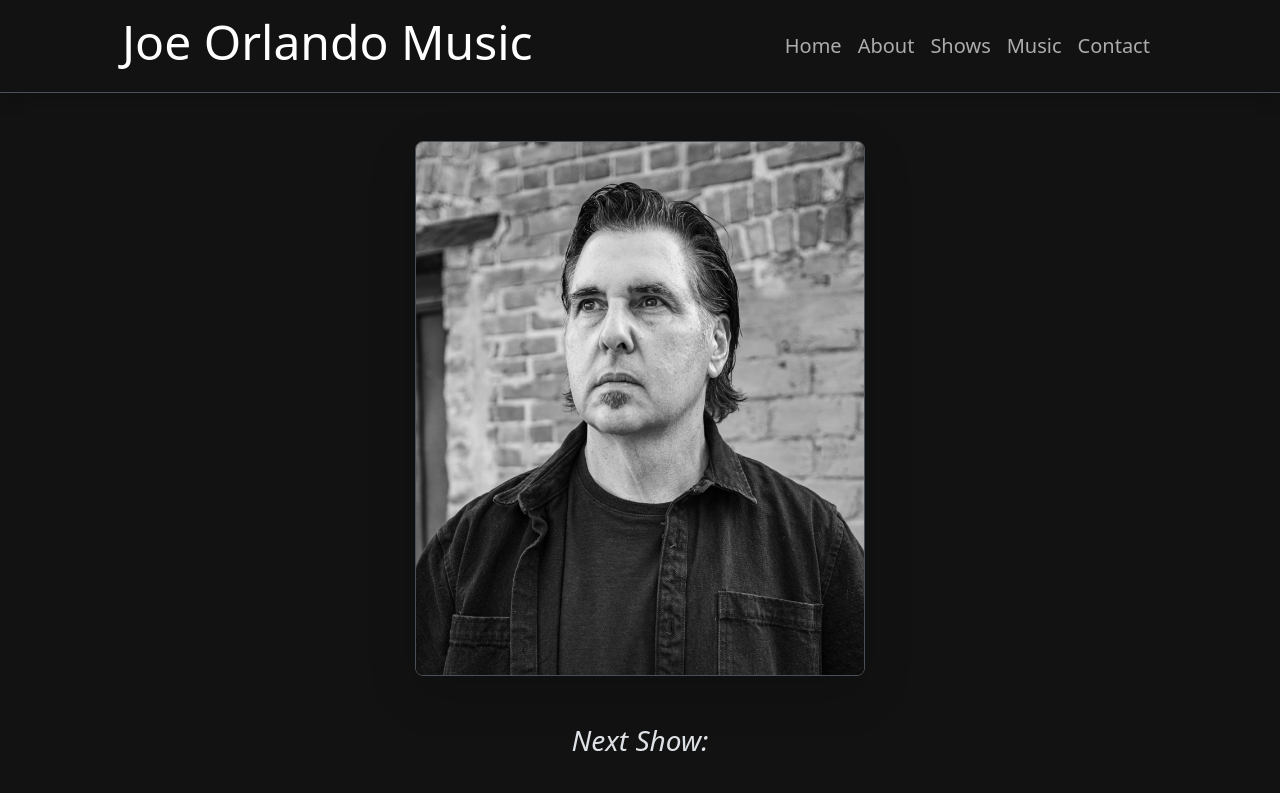
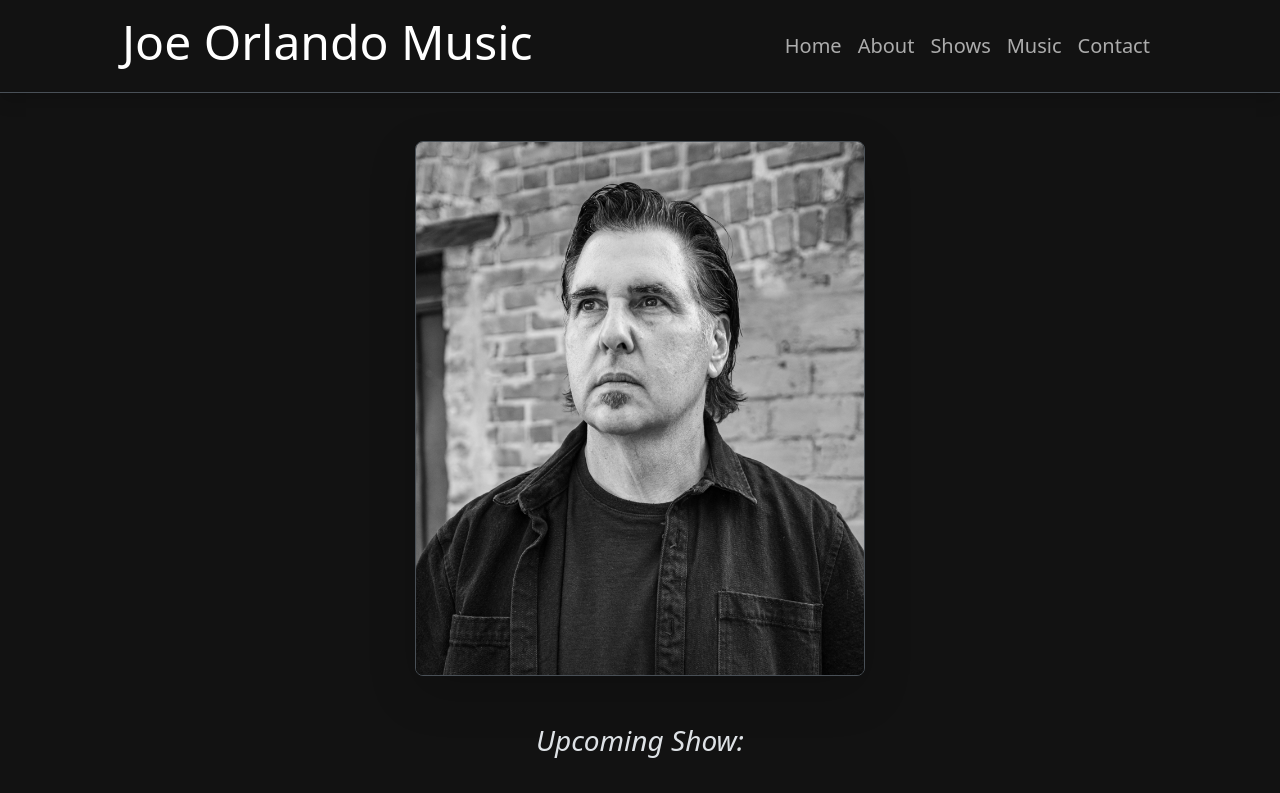
Before and after one commit to Robertjo97/JoeOrlandoMusic, a React (Vite) app: page / in a window 1280 px wide. Shown: the top 793 px of the page. Built offline with nearby package versions, Linux system fonts and the light colour scheme.

Commit message:
upcoming

```diff
--- a/src/Home/Hero.jsx
+++ b/src/Home/Hero.jsx
@@ -1,7 +1,7 @@
 const Hero = () => {
   return (
     <div className="container hero text-center mb-5">
-      <p className="display-6 fs-3 mb-4"><strong><em>Next Show:</em></strong></p>
+      <p className="display-6 fs-3 mb-4"><strong><em>Upcoming Show:</em></strong></p>
       <ul className="list-group list-group-flush display-6 fs-4">
         <li className="list-group-item pb-3">August 24th - 6:00pm</li>
         <li className="list-group-item p-3">Moonraker Millhouse, Cameron Park, CA</li>
```
